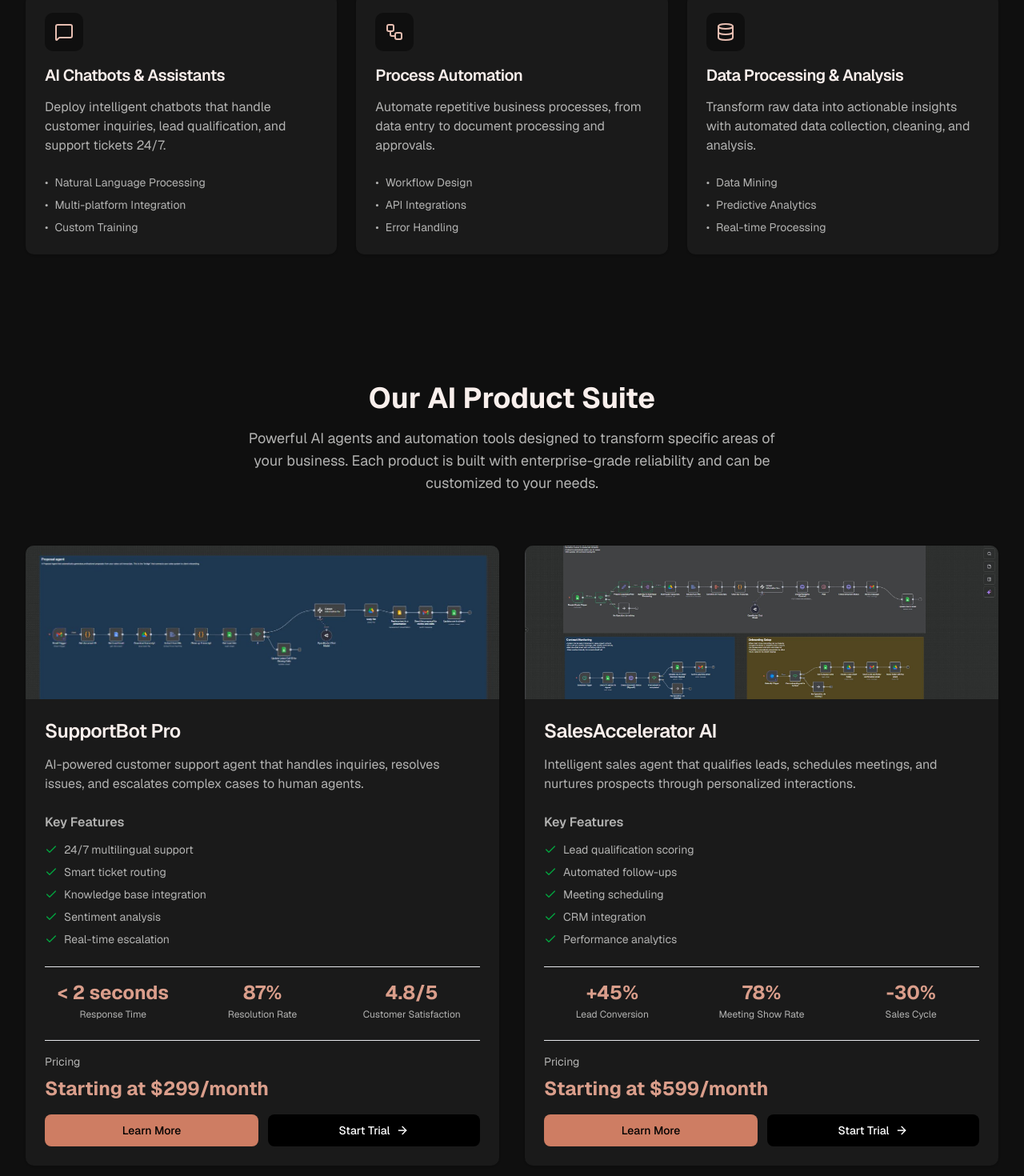
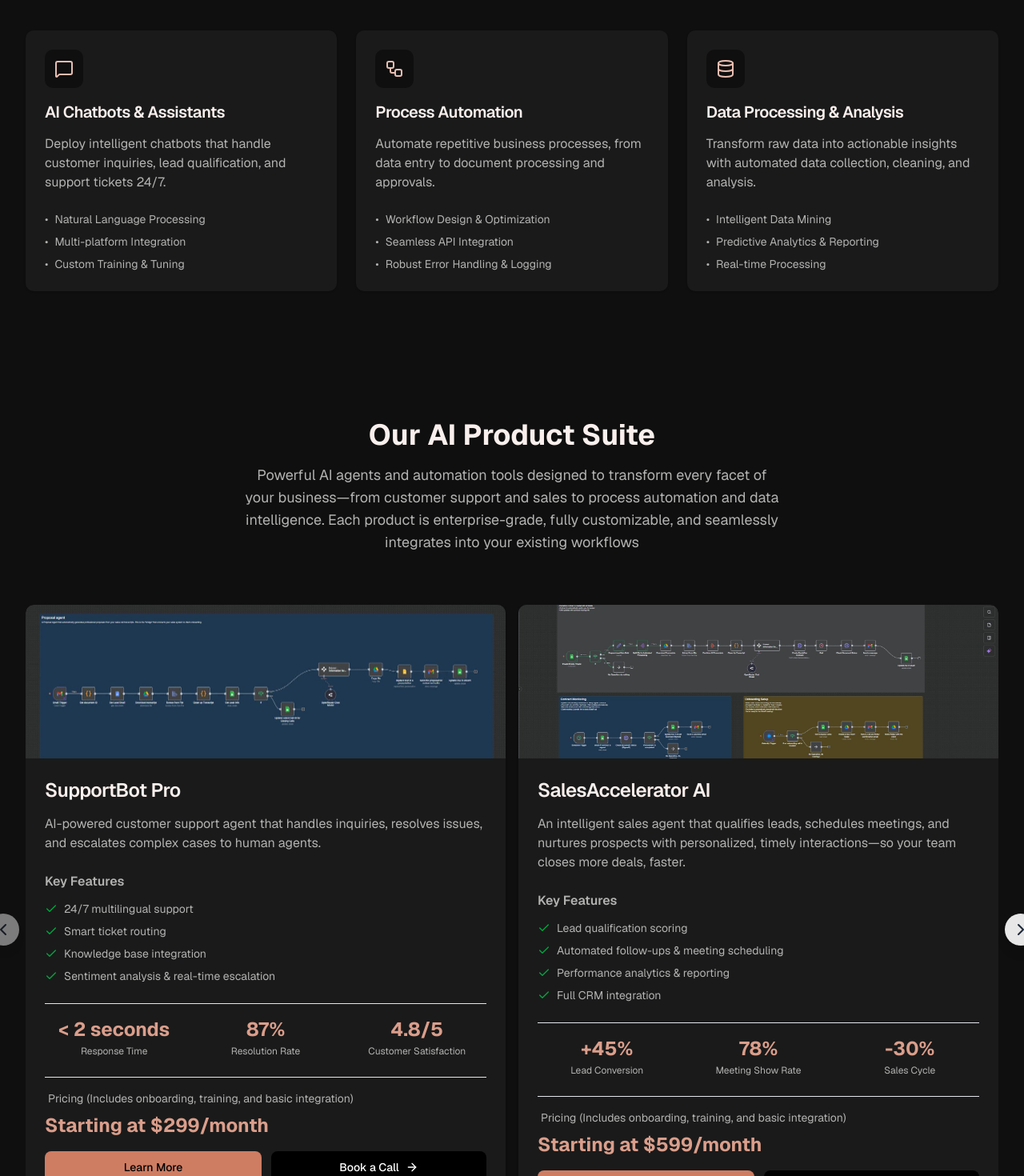
Before and after one commit to SandyAbasman/IntegraMind-AI, a Next.js app: page / in a window 1280 px wide. Shown: the part 1285-2755 px from the top of the page at 80% size. Built offline with nearby package versions, Linux system fonts and the light colour scheme.

Commit message:
updated copy

```diff
--- a/components/products.tsx
+++ b/components/products.tsx
@@ -1,3 +1,6 @@
+"use client";
+
+import { useState, useEffect } from "react";
 import {
   Card,
   CardContent,
@@ -6,7 +9,7 @@ import {
   CardTitle,
 } from "@/components/ui/card";
 import { Button } from "@/components/ui/button";
-import { Check, Star, ArrowRight } from "lucide-react";
+import { Check, Star, ArrowRight, ChevronLeft, ChevronRight } from "lucide-react";
 
 const products = [
   {
@@ -18,8 +21,8 @@ const products = [
       "24/7 multilingual support",
       "Smart ticket routing",
       "Knowledge base integration",
-      "Sentiment analysis",
-      "Real-time escalation",
+      "Sentiment analysis & real-time escalation ",
+
     ],
     metrics: [
       { value: "< 2 seconds", label: "Response Time" },
@@ -34,13 +37,13 @@ const products = [
     id: "sales",
     title: "SalesAccelerator AI",
     description:
-      "Intelligent sales agent that qualifies leads, schedules meetings, and nurtures prospects through personalized interactions.",
+      "An intelligent sales agent that qualifies leads, schedules meetings, and nurtures prospects with personalized, timely interactions—so your team closes more deals, faster.",
     features: [
       "Lead qualification scoring",
-      "Automated follow-ups",
-      "Meeting scheduling",
-      "CRM integration",
-      "Performance analytics",
+      "Automated follow-ups & meeting scheduling ",
+      "Performance analytics & reporting ",
+      "Full CRM integration  ",
+
     ],
     metrics: [
       { value: "+45%", label: "Lead Conversion" },
@@ -51,53 +54,63 @@ const products = [
     popular: false,
     imageBg: " bg-[url('/onboardingagent.jfif')] bg-cover bg-center ",
   },
-  // {
-  //   id: "datamind",
-  //   title: "DataMind Analytics",
-  //   description:
-  //     "Advanced AI agent that processes, analyzes, and generates insights from your business data automatically.",
-  //   features: [
-  //     "Automated data processing",
-  //     "Predictive modeling",
-  //     "Real-time dashboards",
-  //     "Anomaly detection",
-  //     "Custom report generation",
-  //   ],
-  //   metrics: [
-  //     { value: "10x faster", label: "Data Processing" },
-  //     { value: "99.2%", label: "Accuracy Rate" },
-  //     { value: "Real-time", label: "Insight Generation" },
-  //   ],
-  //   pricing: "Starting at $799/month",
-  //   popular: false,
-  //   imageBg:
-  //     "bg-[url('https://images.unsplash.com/photo-1760087616415-62270db23966?q=80&w=1074&auto=format&fit=crop&ixlib=rb-4.1.0&ixid=M3wxMjA3fDB8MHxwaG90by1wYWdlfHx8fGVufDB8fHx8fA%3D%3D')] bg-cover bg-center ",
-  // },
-  // {
-  //   id: "workflow",
-  //   title: "WorkflowMaster",
-  //   description:
-  //     "Comprehensive workflow automation agent that streamlines complex business processes and eliminates manual tasks.",
-  //   features: [
-  //     "Process automation",
-  //     "API integrations",
-  //     "Approval workflows",
-  //     "Error handling",
-  //     "Performance monitoring",
-  //   ],
-  //   metrics: [
-  //     { value: "75%", label: "Time Savings" },
-  //     { value: "92%", label: "Error Reduction" },
-  //     { value: "+160%", label: "Process Efficiency" },
-  //   ],
-  //   pricing: "Starting at $399/month",
-  //   popular: false,
-  //   imageBg:
-  //     "bg-[url('https://images.unsplash.com/photo-1763568258235-f40425a94af9?q=80&w=1170&auto=format&fit=crop&ixlib=rb-4.1.0&ixid=M3wxMjA3fDB8MHxwaG90by1wYWdlfHx8fGVufDB8fHx8fA%3D%3D')] bg-cover bg-center ",
-  // },
+  {
+    id: "sales",
+    title: "WorkflowAutomate AI",
+    description:
+    "A no-code process automation platform that streamlines repetitive tasks—from data entry to document approvals—so your team can focus on high-impact work.",
+    features: [
+      "Drag-and-drop workflow designer ",
+      "API & cross-platform integration",
+      "Advanced error handling & logs ",
+      "Custom triggers & actions",
+    ],
+    metrics: [
+      { value: " 120+ hours ", label: "Time Saved/Month" },
+      { value: "92%", label: "Error Reduction" },
+      { value: "310%", label: "ROI (6 Months)" },
+    ],
+    pricing: "Starting at $899/month",
+    popular: false,
+    imageBg: " bg-[url('/onboardingagent.jfif')] bg-cover bg-center ",
+  },
+
 ];
 
 export function Products() {
+  const [currentIndex, setCurrentIndex] = useState(0);
+  const [isMobile, setIsMobile] = useState(false);
+  const itemsPerViewDesktop = 2;
+  const itemsPerView = isMobile ? 1 : itemsPerViewDesktop;
+  const maxIndex = Math.max(0, products.length - itemsPerView);
+
+  useEffect(() => {
+    const checkMobile = () => {
+      setIsMobile(window.innerWidth < 768);
+    };
+    checkMobile();
+    window.addEventListener('resize', checkMobile);
+    return () => window.removeEventListener('resize', checkMobile);
+  }, []);
+
+  useEffect(() => {
+    // Reset index if it exceeds max when screen size changes
+    const newMaxIndex = Math.max(0, products.length - itemsPerView);
+    setCurrentIndex((prev) => Math.min(prev, newMaxIndex));
+  }, [itemsPerView]);
+
+  const nextSlide = () => {
+    setCurrentIndex((prev) => Math.min(prev + 1, maxIndex));
+  };
+
+  const prevSlide = () => {
+    setCurrentIndex((prev) => Math.max(prev - 1, 0));
+  };
+
+  const goToSlide = (index: number) => {
+    setCurrentIndex(Math.min(index, maxIndex));
+  };
+
   return (
     <section
       id="products"
@@ -108,30 +121,25 @@ export function Products() {
           Our AI Product Suite
         </h2>
         <p className="text-lg text-[#B3B3B2] max-w-2xl mx-auto">
-          Powerful AI agents and automation tools designed to transform specific
-          areas of your business. Each product is built with enterprise-grade
-          reliability and can be customized to your needs.
+        Powerful AI agents and automation tools designed to transform every facet of your business—from customer support and sales to process automation and data intelligence. Each product is enterprise-grade, fully customizable, and seamlessly integrates into your existing workflows
         </p>
       </div>
 
-      <div className="grid md:grid-cols-2 gap-8">
+      <div className="relative max-w-7xl mx-auto">
+        {/* Carousel Container */}
+        <div className="relative overflow-hidden rounded-lg">
+          <div
+            className="flex gap-4 transition-transform duration-500 ease-in-out"
+            style={{
+              transform: `translateX(calc(-${currentIndex} * (100% / ${itemsPerView})))`
+            }}
+          >
             {products.map((product) => (
-          <Card key={product.id} className="overflow-hidden">
-            {/* {product.popular && (
-              <div className="bg-gray-900 text-white px-4 py-2 flex items-center gap-2">
-                <Star className="h-4 w-4 fill-white" />
-                <span className="text-sm font-medium">Most Popular</span>
-              </div>
-            )} */}
+              <div key={product.id} className="w-full md:w-[calc(50%-8px)] flex-shrink-0">
+                <Card className="overflow-hidden h-full">
                   <div
                     className={`h-40 sm:h-48 ${product.imageBg} relative overflow-hidden`}
                   >
-              {/* <div className="absolute inset-0 flex items-center justify-center text-white/20 text-4xl sm:text-6xl">
-                {product.id === "supportbot" && "💬"}
-                {product.id === "sales" && "📈"}
-                {product.id === "datamind" && "📊"}
-                {product.id === "workflow" && "⚙️"}
-              </div> */}
                   </div>
                   <CardHeader>
                     <CardTitle className="text-2xl">{product.title}</CardTitle>
@@ -171,7 +179,10 @@ export function Products() {
                     </div>
 
                     <div className="pt-4 border-t border-gray-200">
-                <div className="text-sm text-[#B3B3B2] mb-2">Pricing</div>
+                      <div className="text-sm flex text-[#B3B3B2] mb-2">
+                        <p className="px-1">Pricing</p>
+                        <p>(Includes onboarding, training, and basic integration)</p>
+                      </div>
                       <div className="text-2xl font-bold text-[#DA9E8B] mb-4">
                         {product.pricing}
                       </div>
@@ -180,14 +191,57 @@ export function Products() {
                           Learn More
                         </Button>
                         <Button className="flex-1 gap-2">
-                    Start Trial
+                          Book a Call
                           <ArrowRight className="h-4 w-4" />
                         </Button>
                       </div>
                     </div>
                   </CardContent>
                 </Card>
+              </div>
             ))}
+          </div>
+        </div>
+
+        {/* Navigation Buttons */}
+        {products.length > itemsPerView && (
+          <>
+            <button
+              onClick={prevSlide}
+              disabled={currentIndex === 0}
+              className="absolute left-0 top-1/2 -translate-y-1/2 -translate-x-4 sm:-translate-x-12 z-10 bg-white/90 hover:bg-white disabled:opacity-50 disabled:cursor-not-allowed text-gray-800 rounded-full p-2 shadow-lg transition-all"
+              aria-label="Previous products"
+            >
+              <ChevronLeft className="h-6 w-6" />
+            </button>
+            <button
+              onClick={nextSlide}
+              disabled={currentIndex >= maxIndex}
+              className="absolute right-0 top-1/2 -translate-y-1/2 translate-x-4 sm:translate-x-12 z-10 bg-white/90 hover:bg-white disabled:opacity-50 disabled:cursor-not-allowed text-gray-800 rounded-full p-2 shadow-lg transition-all"
+              aria-label="Next products"
+            >
+              <ChevronRight className="h-6 w-6" />
+            </button>
+          </>
+        )}
+
+        {/* Indicator Dots */}
+        {maxIndex > 0 && (
+          <div className="flex justify-center gap-2 mt-8">
+            {Array.from({ length: maxIndex + 1 }).map((_, index) => (
+              <button
+                key={index}
+                onClick={() => goToSlide(index)}
+                className={`h-2 rounded-full transition-all ${
+                  index === currentIndex
+                    ? "w-8 bg-[#DA9E8B]"
+                    : "w-2 bg-gray-400 hover:bg-gray-300"
+                }`}
+                aria-label={`Go to slide ${index + 1}`}
+              />
+            ))}
+          </div>
+        )}
       </div>
     </section>
   );
--- a/components/services.tsx
+++ b/components/services.tsx
@@ -23,7 +23,7 @@ const services = [
     features: [
       "Natural Language Processing",
       "Multi-platform Integration",
-      "Custom Training",
+      "Custom Training & Tuning",
     ],
   },
   {
@@ -31,7 +31,7 @@ const services = [
     title: "Process Automation",
     description:
       "Automate repetitive business processes, from data entry to document processing and approvals.",
-    features: ["Workflow Design", "API Integrations", "Error Handling"],
+    features: ["Workflow Design & Optimization", "Seamless API Integration", "Robust Error Handling & Logging"],
   },
 
   {
@@ -39,7 +39,7 @@ const services = [
     title: "Data Processing & Analysis",
     description:
       "Transform raw data into actionable insights with automated data collection, cleaning, and analysis.",
-    features: ["Data Mining", "Predictive Analytics", "Real-time Processing"],
+    features: ["Intelligent Data Mining", "Predictive Analytics & Reporting", "Real-time Processing"],
   },
   // {
   //   icon: Mail,
@@ -75,9 +75,7 @@ export function Services() {
           Our AI Automation Services
         </h2>
         <p className="text-lg text-[#B3B3B2] max-w-2xl mx-auto">
-          We provide comprehensive AI automation solutions that transform how
-          your business operates, from simple task automation to complex
-          intelligent systems.
+        We provide comprehensive digital solutions that transform how your business operates, from intelligent automation to high-performance web development.
         </p>
       </div>
 
--- a/package.json
+++ b/package.json
@@ -12,7 +12,7 @@
     "class-variance-authority": "^0.7.1",
     "clsx": "^2.1.1",
     "lucide-react": "^0.556.0",
-    "next": "16.0.7",
+    "next": "^16.1.1",
     "react": "19.2.0",
     "react-dom": "19.2.0",
     "tailwind-merge": "^3.4.0"
```
Also changed, not shown: components/about.tsx (+5 -11 lines), components/hero.tsx (+2 -5 lines), 1 other file (tests, documents, lock files or other folders). Lines whose indentation alone changed are shown as unchanged.
